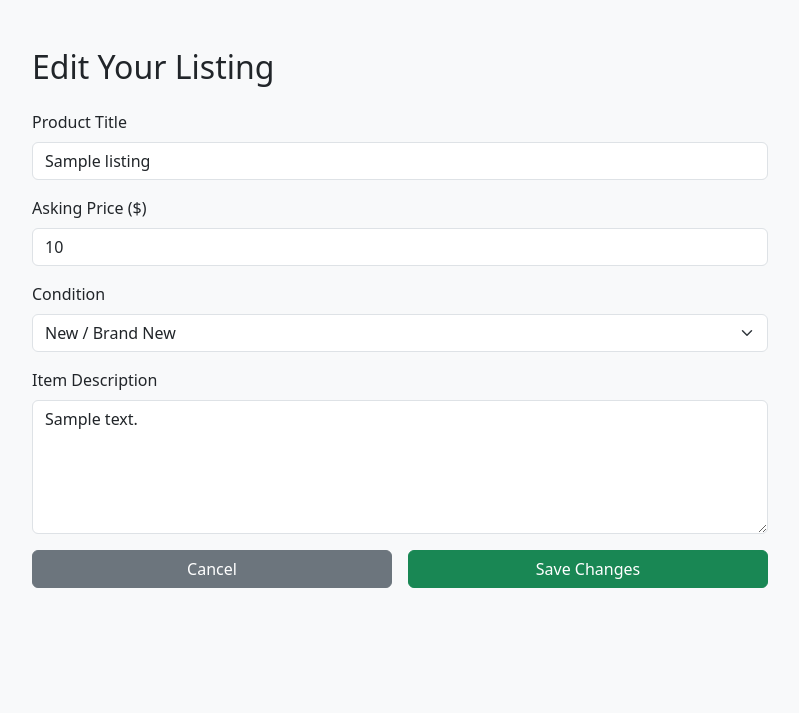
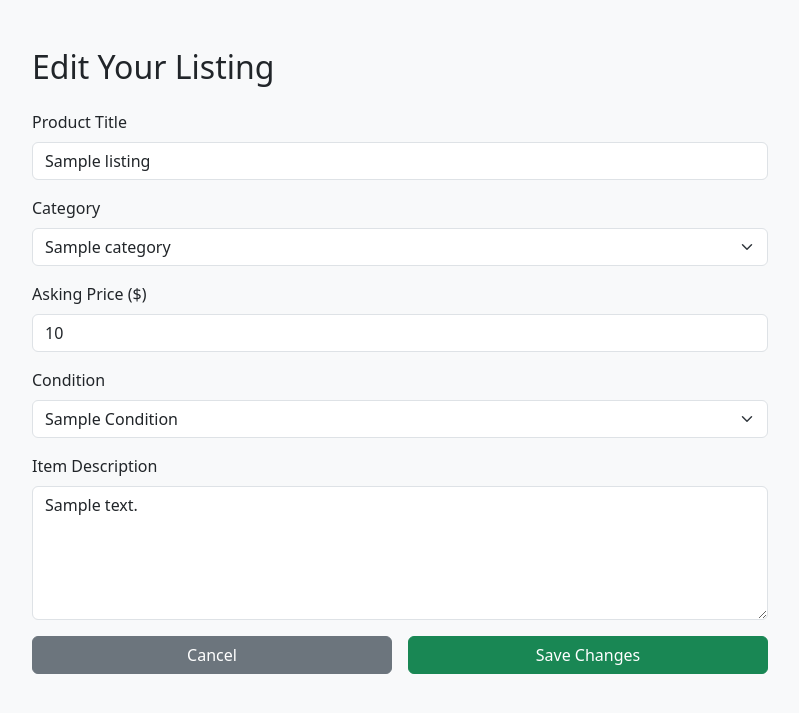
Before and after one commit to aimeefan99/MSE800-KEA-OnlineShopping, a Flask app: template templates/edit_listing.html in a window 1280 px wide. Shown: the part 57-770 px from the top of the page, without its empty margins (240-1039 px from the left). Run offline with Flask 3, Linux system fonts and the light colour scheme; the template is opened without the code that fills it: most values are stand-ins (such as "Sample title", 1, 10 or a date in 2020).

Commit message:
Fix listing edit page route

```diff
--- a/services/listing_service.py
+++ b/services/listing_service.py
@@ -151,6 +151,7 @@ class ListingService(BaseService):
             SELECT
                 listings.id,
                 listings.seller_id,
+                listings.category_id,
                 listings.title,
                 listings.description,
                 listings.condition,
--- a/templates/edit_listing.html
+++ b/templates/edit_listing.html
@@ -11,16 +11,30 @@
         <input type="text" name="title" class="form-control" value="{{ listing.title }}" required>
       </div>
       <div class="mb-3">
+        <label class="form-label" for="category_id">Category</label>
+        <select class="form-select" id="category_id" name="category_id" required>
+          {% for category in categories %}
+            <option
+              value="{{ category.id }}"
+              {% if listing.category_id == category.id %}selected{% endif %}
+            >
+              {{ category.name }}
+            </option>
+          {% endfor %}
+        </select>
+      </div>
+      <div class="mb-3">
         <label class="form-label">Asking Price ($)</label>
         <input type="number" step="0.01" name="price" class="form-control" value="{{ listing.price }}" required>
       </div>
       <div class="mb-3">
         <label class="form-label">Condition</label>
         <select name="condition" class="form-select" required>
-          <option value="New" {% if listing.condition == 'New' %}selected{% endif %}>New / Brand New</option>
-          <option value="Like New" {% if listing.condition == 'Like New' %}selected{% endif %}>Like New / Excellent</option>
-          <option value="Used" {% if listing.condition == 'Used' %}selected{% endif %}>Used / Minor Wear</option>
-          <option value="Heavily Used" {% if listing.condition == 'Heavily Used' %}selected{% endif %}>Heavily Used / Damaged</option>
+          {% for condition in condition_options %}
+            <option value="{{ condition }}" {% if listing.condition == condition %}selected{% endif %}>
+              {{ condition|title }}
+            </option>
+          {% endfor %}
         </select>
       </div>
       <div class="mb-3">
@@ -28,7 +42,7 @@
         <textarea name="description" class="form-control" rows="5" required>{{ listing.description }}</textarea>
       </div>
       <div class="d-flex gap-3">
-        <a href="{{ url_for('listings.view_listing_detail_page', listing_id=listing.id) }}" class="btn btn-secondary w-50">Cancel</a>
+        <a href="{{ url_for('listings.view_listing_detail', listing_id=listing.id) }}" class="btn btn-secondary w-50">Cancel</a>
         <button type="submit" class="btn btn-success w-50">Save Changes</button>
       </div>
     </form>
```
Also changed, not shown: routes/listing_routes.py (+16 -6 lines).
